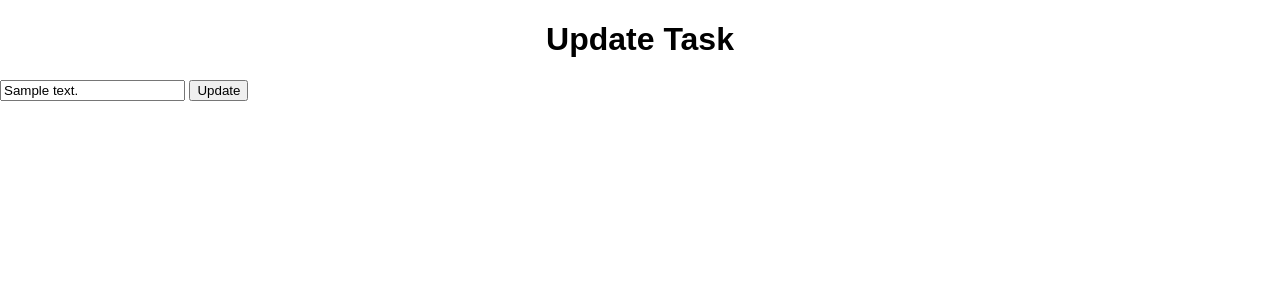
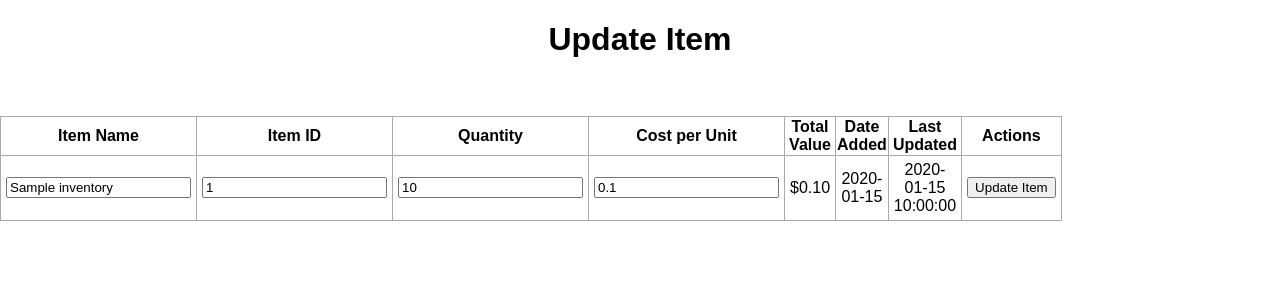
Before and after one commit to anujramesh/shopify-challenge, a Flask app: template templates/update.html in a window 1280 px wide. Shown: the top 300 px of the page. Run offline with Flask 2, Linux system fonts and the light colour scheme; tables that the repository leaves empty hold one stand-in row (values such as "Sample post"); the template is opened without the code that fills it: values that come from a table or form of the project are taken from there, most other values are stand-ins (such as "Sample title", 1, 10 or a date in 2020).

Commit message:
Update update.html

```diff
--- a/templates/update.html
+++ b/templates/update.html
@@ -6,11 +6,35 @@
 
 {% block body %}
 <div class="Content">
-    <h1 style="text-align: center">Update Task</h1>
+    <h1 style="text-align: center">Update Item</h1>
+    <br>
+    <br>
 
-    <form action="/update/{{task.id}}" method="POST">
-        <input type="text" name="content" id="content" value="{{task.content}}">
-        <input type="submit" value="Update">
-    </form>
+    <table>
+        <tr>
+            <th>Item Name</th>
+            <th>Item ID</th>
+            <th>Quantity</th>
+            <th>Cost per Unit</th>
+            <th>Total Value</th>
+            <th>Date Added</th>
+            <th>Last Updated</th>
+            <th>Actions</th>
+        </tr>
+        <tr>
+            <form action="/update/{{item.row_id}}" method="POST">
+            <td><input type="text" name="itemname" id="itemname" value="{{item.name}}"></td>
+            <td><input type="number" name="itemid" id="itemid" value="{{item.item_id}}"></td>
+            <td><input type="number" name="quantity" id="quantity" value="{{item.quantity}}"></td>
+            <td><input type="text" name="costperunit" id="costperunit" value="{{item.cost_per_unit/100}}"></td>
+            <td>{{ "$%.2f"|format(item.total_value/100) }}</td>
+            <td>{{ item.date_created.date() }}</td>
+            <td>{{ item.date_last_updated }}</td>
+            <td><input type="submit" value="Update Item" id="updateitem"></td>
+            </form>
+
+        </tr>
+    </table>
+
 </div>
 {% endblock %}
```
